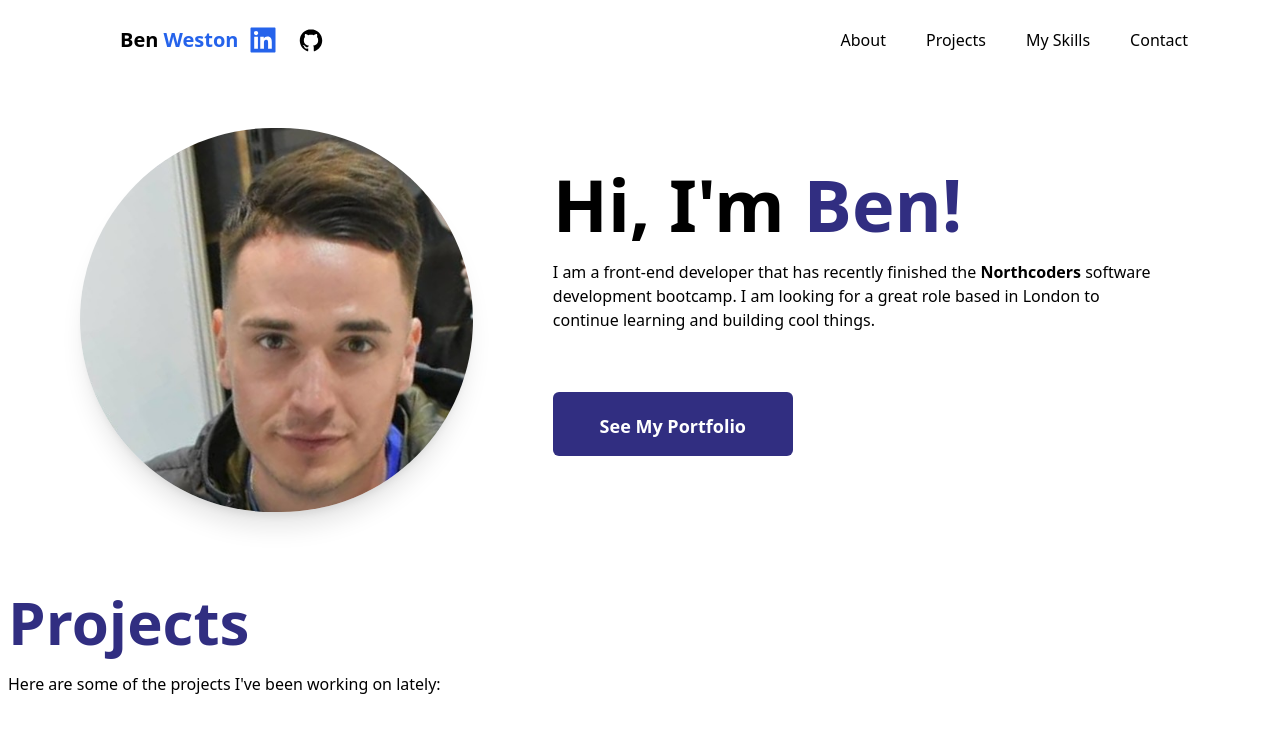
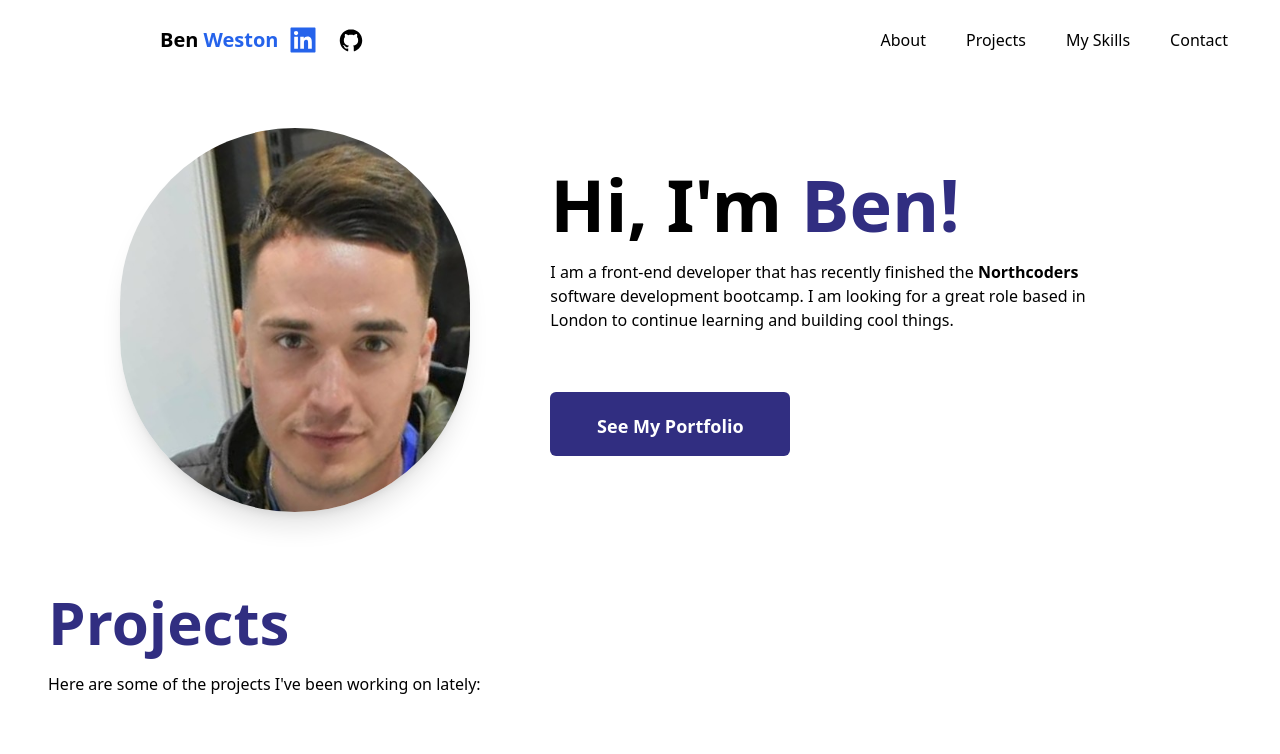
Before and after one commit to benwestondigital/next-portfolio, a Next.js app: page / in a window 1280 px wide. Shown: the top 754 px of the page. Built offline with nearby package versions, Linux system fonts and the light colour scheme.

Commit message:
add margin to layout

```diff
--- a/components/Layout.js
+++ b/components/Layout.js
@@ -3,7 +3,7 @@ import Footer from './Footer';
 
 const Layout = ({ children }) => {
   return (
-    <div className='content'>
+    <div className='mx-3 sm:mx-4 md:mx-5 lg:mx-6 xl:mx-10'>
       <Navbar />
       {children}
       <Footer />
```
